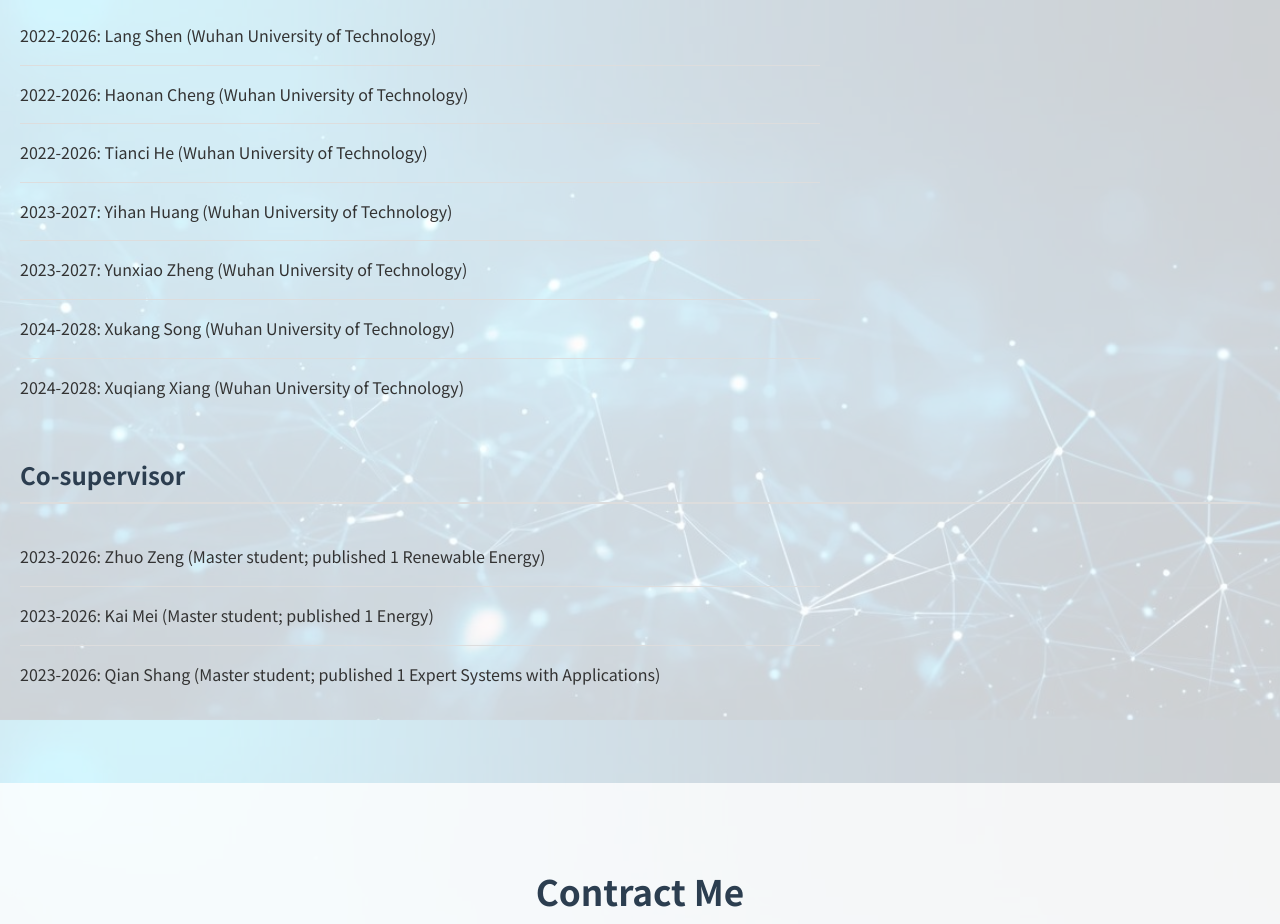
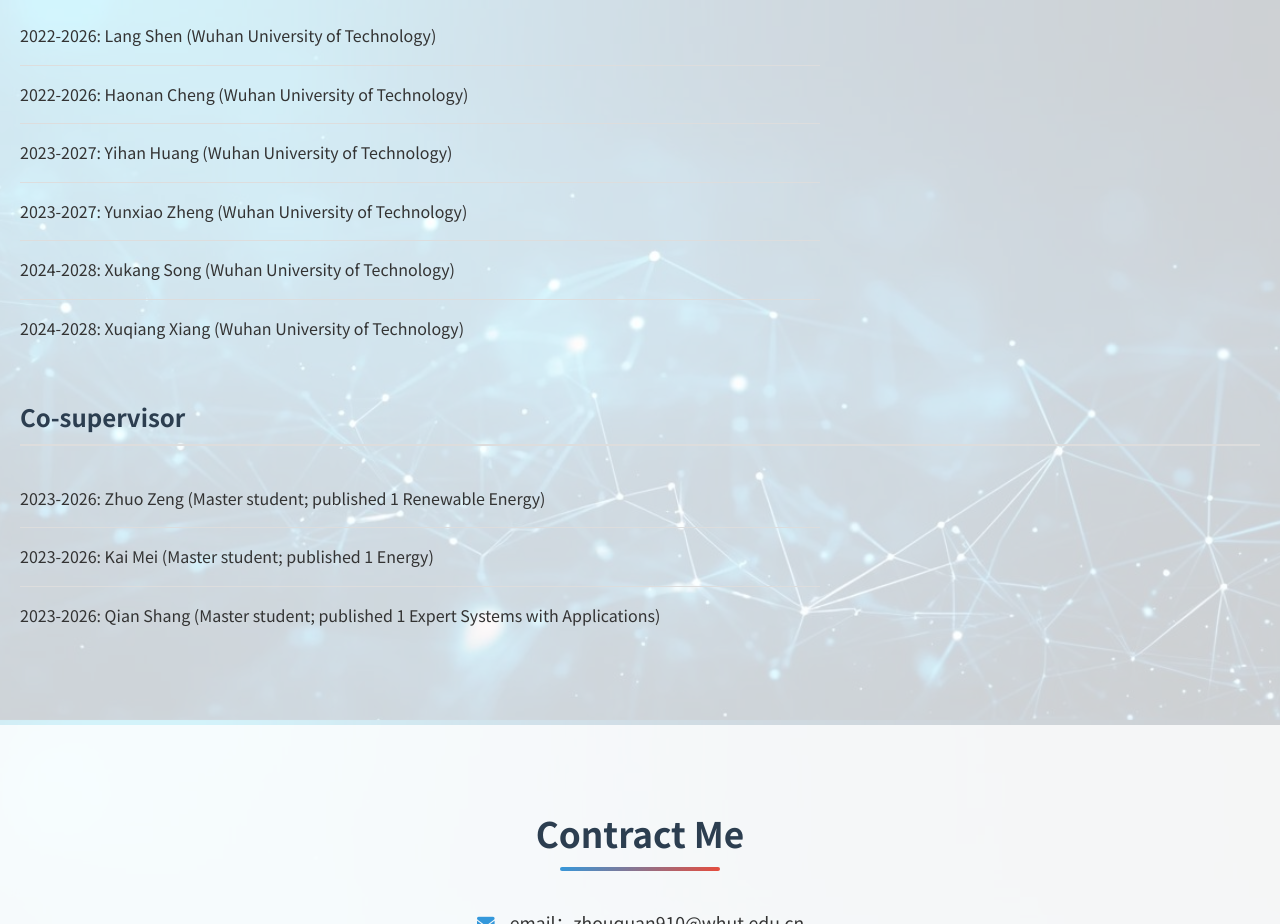
Before and after one commit to langhen03/myweb, a plain HTML site: page index.html in a window 1280 px wide. Shown: the part 4880-5804 px from the top of the page. Drawn offline with Linux system fonts and the light colour scheme.

Commit message:
Update index.html

```diff
--- a/index.html
+++ b/index.html
@@ -213,7 +213,6 @@
             <ul class="students-inform">
                 <li>2022-2026: Lang Shen (Wuhan University of Technology)</li>
                 <li>2022-2026: Haonan Cheng (Wuhan University of Technology)</li>
-                <li>2022-2026: Tianci He (Wuhan University of Technology)</li>
                 <li>2023-2027: Yihan Huang (Wuhan University of Technology)</li>
                 <li>2023-2027: Yunxiao Zheng (Wuhan University of Technology)</li>
                 <li>2024-2028: Xukang Song (Wuhan University of Technology)</li>
```
